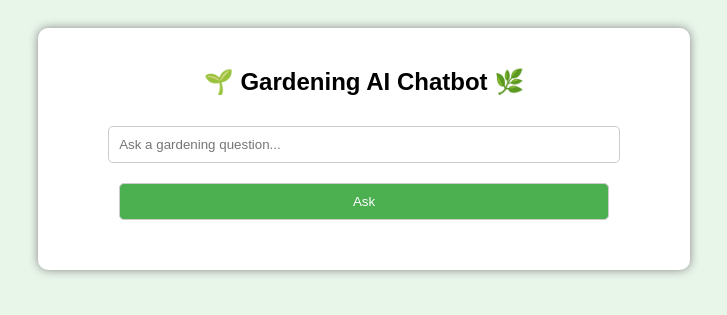
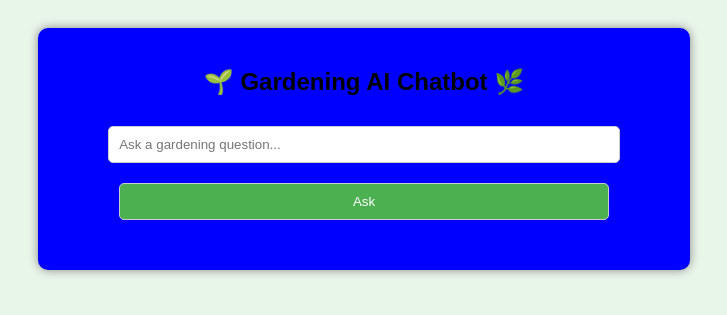
Before and after one commit to mrittickdeb/AI-BASED-GARDENING-CHATBOT, a Flask app: page / in a window 1280 px wide. Shown: the top 315 px of the page, without its empty margins (276-1003 px from the left). Run offline with Flask 3, Linux system fonts and the light colour scheme.

Commit message:
Update index.html

```diff
--- a/templates/index.html
+++ b/templates/index.html
@@ -14,7 +14,7 @@
         .chat-container {
             width: 50%;
             margin: auto;
-            background: white;
+            background: blue;
             padding: 20px;
             border-radius: 10px;
             box-shadow: 0px 0px 10px #888;
```
